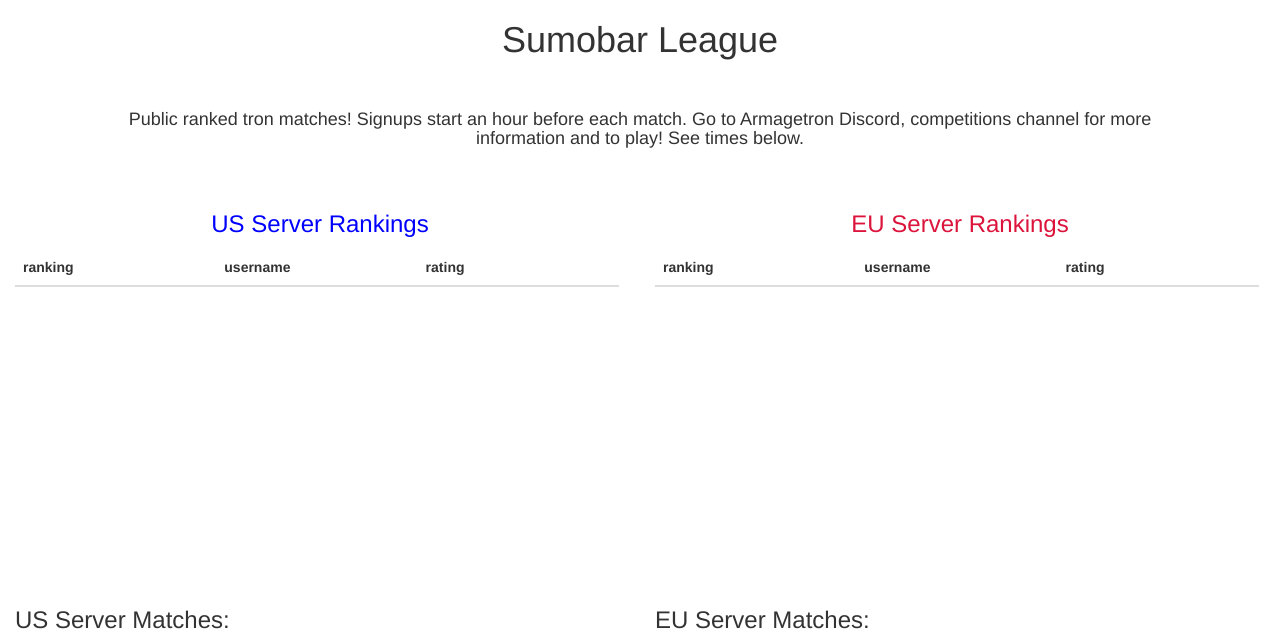
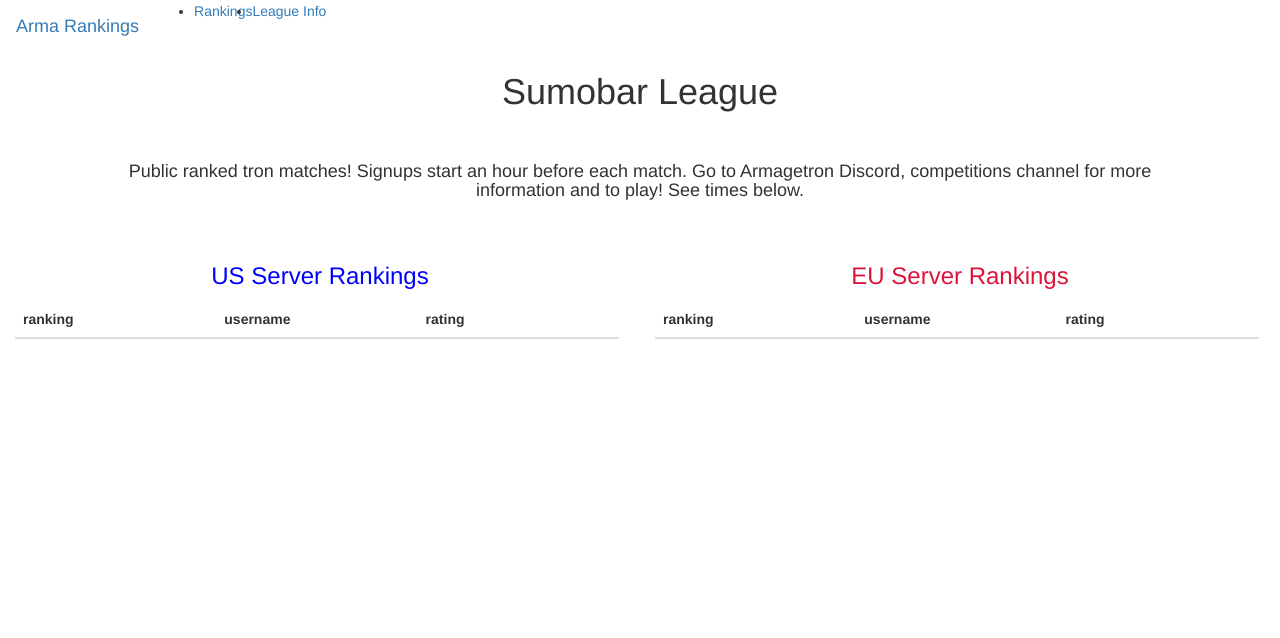
Before and after one commit to raphleu/arma-rankings, a Flask app: page / in a window 1280 px wide. Shown: the top 638 px of the page. Run offline with Flask 2, Linux system fonts and the light colour scheme; data that the repository does not hold is empty; some libraries are stand-ins or nearby versions.

Commit message:
added league info page and an ugly nav bar

```diff
--- a/app/routes.py
+++ b/app/routes.py
@@ -9,3 +9,7 @@ def index():
     us_rankings = Elorating.query.filter_by(matchtype='sbl_us_scorelog').order_by(Elorating.rating.desc()).all()
 
     return render_template('index.html', title = 'Sumobar League', us_rankings = us_rankings, eu_rankings = eu_rankings)
+
+@app.route('/league_info')
+def league_info():
+    return render_template('league_info.html')
--- a/app/templates/base.html
+++ b/app/templates/base.html
@@ -5,3 +5,17 @@
     <link rel="stylesheet" type="text/css"
           href="{{url_for('static', filename='styles.css')}}">
 {% endblock %}
+
+{% block navbar %}
+<nav class="navbar navbar-light bg-light">
+    <a class="navbar-brand" href="/">Arma Rankings</a>
+    <ul class="navbar-nav">
+    <li class="nav-item">
+        <a class="nav-link" href="/">Rankings</a>
+    </li>
+    <li class="nav-item">
+        <a class="nav-link" href="/league_info">League Info</a>
+    </li>
+    </ul>
+</nav>
+{% endblock %}
```
Also changed, not shown: app/templates/league_info.html (added, +7 -0 lines).
